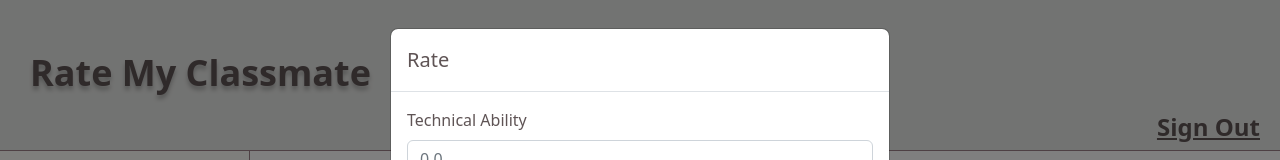
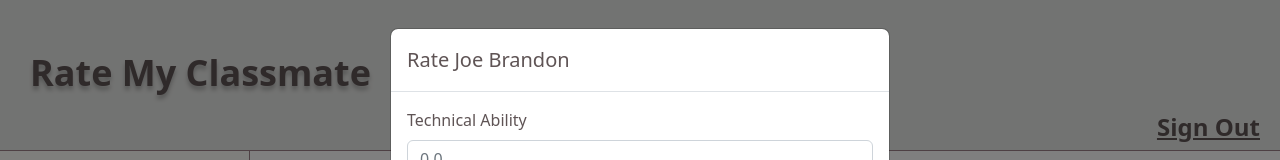
Before and after one commit to jqm4954/rate-my-classmate, a Next.js app: page /classmateProfile in a window 1280 px wide. Both pictures are taken after a click on the button "Rate". Shown: the top 160 px of the page. Built offline with nearby package versions, Linux system fonts and the light colour scheme.

Commit message:
modal with set states just needs functionality from modal data

```diff
--- a/src/core/components/rateModal.tsx
+++ b/src/core/components/rateModal.tsx
@@ -6,15 +6,21 @@ interface RateModalProps {
     isOpen: boolean;
     toggle: () => void;
     message?: string;
-    submitRate: (tech: number, tech2: number, tech3: number) => void;
+    submitRate: (tech: number, effort: number, sociability: number, contribution: number, comments: string, overallRating: number) => void;
 }
 
 
 export const RateModal: FunctionComponent<RateModalProps> = (props) => {
     const [techAbility, setTechAbility] = useState(0);
+    const [effort, setEffort] = useState(0);
+    const [sociability, setSociability] = useState(0);
+    const [contributions, setContributions] = useState(0);
+    const [comments, setComments] = useState("");
+    const [overall, setOverall] = useState(0);
+
 
     const handleSubmit = () => {
-        props.submitRate(techAbility, techAbility, techAbility)
+        props.submitRate(techAbility, effort, sociability, contributions, comments, overall)
     }
 
     return (
@@ -24,22 +30,22 @@ export const RateModal: FunctionComponent<RateModalProps> = (props) => {
             </ModalHeader>
             <ModalBody>
                 <Label for="field1" >Technical Ability</Label>
-                <Input placeholder='0.0' id="field1" last_name="technical"
+                <Input placeholder='0.0' id="field1" last_name="technical" onChange={(e) => setTechAbility(parseInt(e.target.value))}
                        type="text"/>
                 <Label for="field2">Effort</Label>
-                <Input placeholder='0.0' id="field2" name="effort"
+                <Input placeholder='0.0' id="field2" name="effort" onChange={(e) => setEffort(parseInt(e.target.value))}
                        type="text"/>
                 <Label for="field3">Socialbility</Label>
-                <Input placeholder='0.0' id="field3" name="socaibility"
+                <Input placeholder='0.0' id="field3" name="socaibility" onChange={(e) => setSociability(parseInt(e.target.value))}
                        type="text"/>
                 <Label for="field4">Contribution</Label>
-                <Input placeholder='0.0' id="field4" name="contribution"
+                <Input placeholder='0.0' id="field4" name="contribution" onChange={(e) => setContributions(parseInt(e.target.value))}
                        type="text"/>
                 <Label for="field5">Comments:</Label>
-                <Input id="field5" name="comments"
+                <Input id="field5" name="comments" onChange={(e) => setComments(parseInt(e.target.value))}
                        type="text"/>
                 <Label for="field6">Overall Rating</Label>
-                <Input placeholder='0.0' id="field6" name="overall"/>
+                <Input placeholder='0.0' id="field6" name="overall" onChange={(e) => setOverall(parseInt(e.target.value))}/>
             </ModalBody>
             <ModalFooter>
                 <Button onClick={handleSubmit} color='success'>Rate</Button>
--- a/src/pages/classmateProfile.tsx
+++ b/src/pages/classmateProfile.tsx
@@ -43,12 +43,12 @@ export default function classmateProfile() {
 
   const {isOpen, toggle} = useModal();
 
-  const submitRate = (tech: number, tech2: number, tech3: number) => {
-
+  const submitRate = (tech: number, effort: number, sociability : number, contributions: number, comments: string, overall: number) => {
+      //do this stuff
   }
   return (
     <>
-      <RateModal isOpen={isOpen} toggle={toggle}/>
+      <RateModal isOpen={isOpen} toggle={toggle} submitRate={submitRate} rateName={name}/>
       <TopBar></TopBar>
       <div className="flex">
         <SideBar></SideBar>
```
